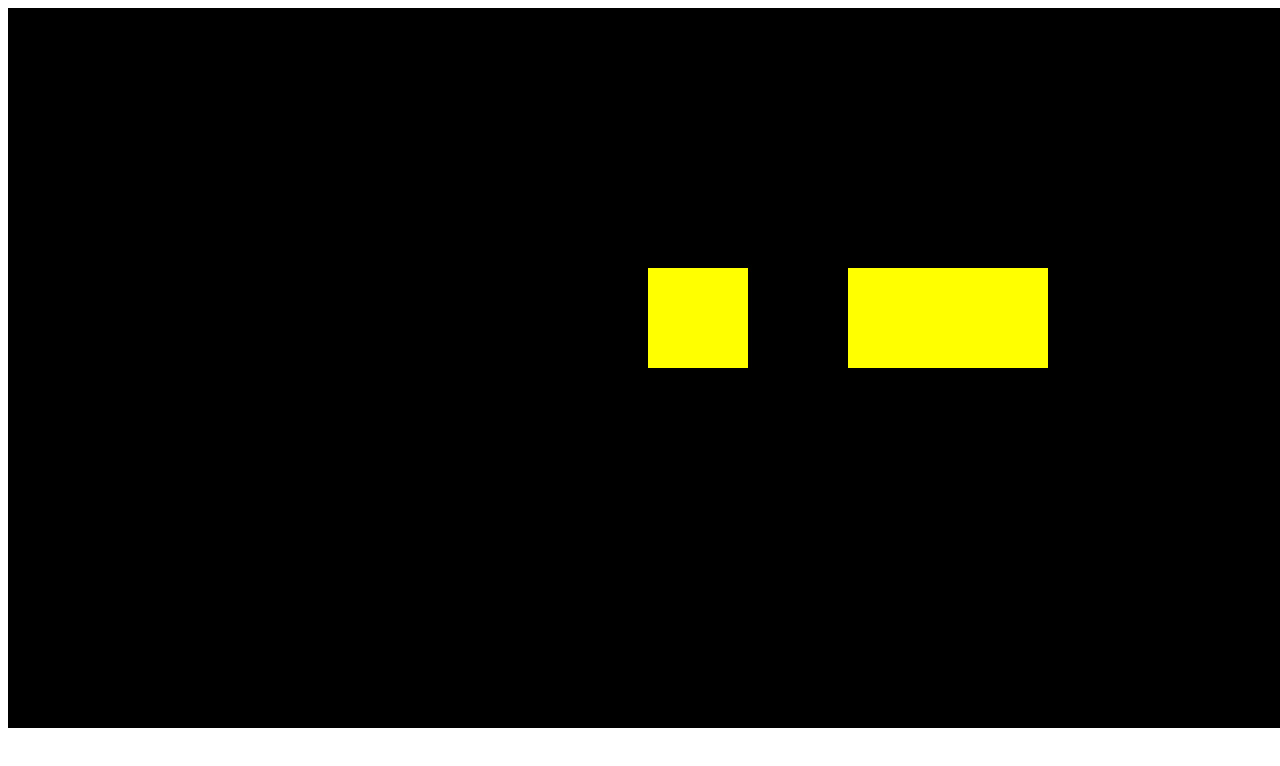
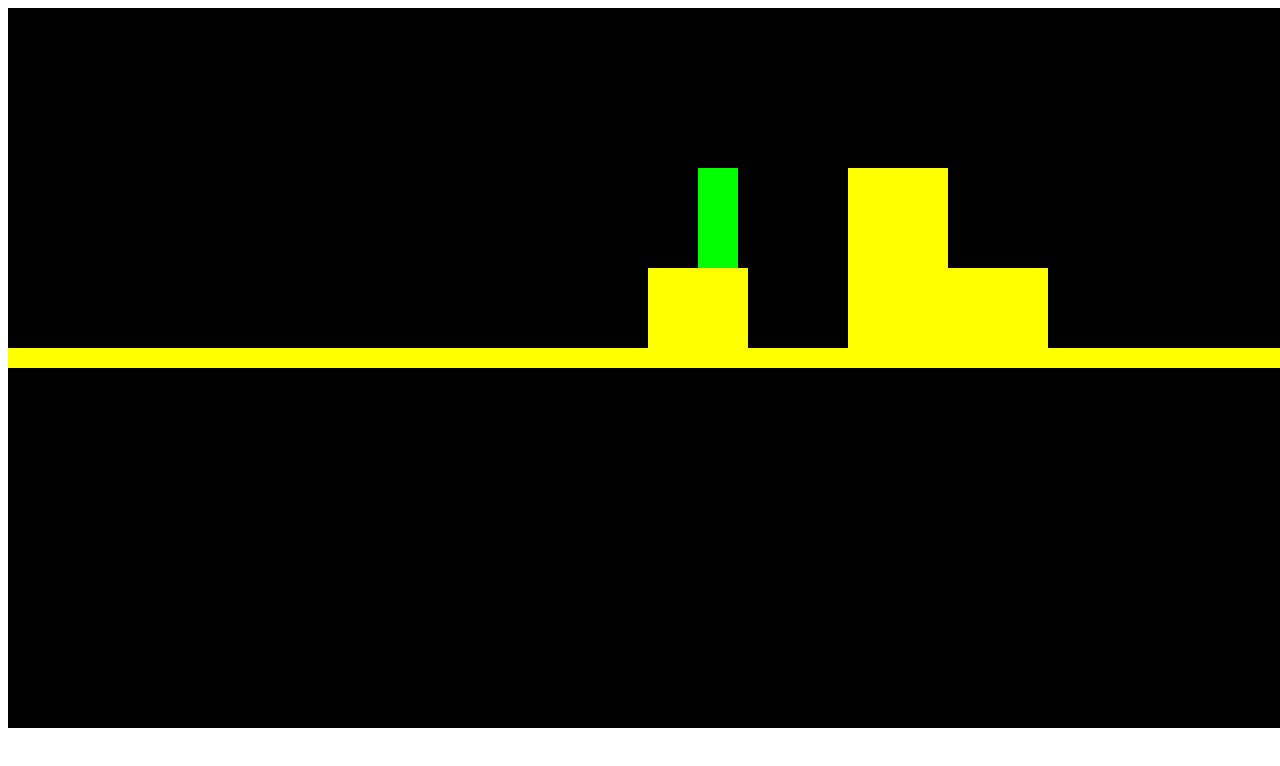
Before and after one commit to wsmind/platformer.js, a plain HTML site: page index.html in a window 1280 px wide. Drawn offline with Linux system fonts and the light colour scheme.

Commit message:
move, jump, collisions

```diff
--- a/index.html
+++ b/index.html
@@ -10,10 +10,34 @@
 		<script type="text/javascript">
 			var world = new platformer.World()
 
-			var platform = world.createPlatform()
-			var platform2 = world.createPlatform({size: [2, 1], position: [2, 0]})
+			world.createPlatform()
+			world.createPlatform({size: [2, 1], position: [2, 0]})
+			world.createPlatform({size: [1, 1], position: [2, 1]})
+			world.createPlatform({size: [100, 0.2], position: [-50, 0]})
 
 			var player = world.createPlayer({size: [0.4, 1], position: [0.5, 2]})
+
+			var leftPressed = false
+			var rightPressed = false
+
+			window.onkeydown = function(event)
+			{
+				if (event.key == "Left")
+					leftPressed = true
+				else if (event.key == "Right")
+					rightPressed = true
+
+				if ((event.key == " ") && player.grounded)
+					player.jump()
+			}
+
+			window.onkeyup = function(event)
+			{
+				if (event.key == "Left")
+					leftPressed = false
+				else if (event.key == "Right")
+					rightPressed = false
+			}
 
 			var canvas = document.getElementById("platformerDebug")
 			world.enableDebug(canvas)
@@ -28,6 +52,11 @@
 					dt = timestamp - this.currentTime
 				currentTime = timestamp
 
+				var move = 0
+				if (leftPressed) move -= 1
+				if (rightPressed) move += 1
+				player.moveHorizontally(move)
+
 				world.update(dt)
 
 				requestAnimationFrame(render)
--- a/platformer.js
+++ b/platformer.js
@@ -26,12 +26,16 @@ platformer.World.prototype.createPlatform = function(options)
 {
 	var platform = new platformer.Platform(options || {})
 	this.platforms.push(platform)
+
+	return platform
 }
 
 platformer.World.prototype.createPlayer = function(options)
 {
 	var player = new platformer.Player(options || {})
 	this.players.push(player)
+
+	return player
 }
 
 // dt is in seconds
@@ -47,6 +51,33 @@ platformer.World.prototype.update = function(dt)
 
 		// position update from velocity integration
 		vec2.scaleAndAdd(player.position, player.position, player.velocity, dt)
+
+		// collision with platforms
+		player.grounded = false
+		for (var i = 0; i < this.platforms.length; i++)
+		{
+			var platform = this.platforms[i]
+
+			var collisionInfo = platform.collide(player)
+			if (collisionInfo)
+			{
+				var velocityDotNormal = vec2.dot(player.velocity, collisionInfo.normal)
+
+				// exclude this contact if it is separating
+				if (velocityDotNormal > 0)
+					return
+
+				// fix interpenetration
+				vec2.scaleAndAdd(player.position, player.position, collisionInfo.normal, collisionInfo.depth)
+
+				// keep only tangent velocity
+				vec2.scaleAndAdd(player.velocity, player.velocity, collisionInfo.normal, -velocityDotNormal)
+
+				// check if we collided with the ground
+				if (collisionInfo.normal[1] > Math.abs(collisionInfo.normal[0]))
+					player.grounded = true
+			}
+		}
 	}
 
 	if (this.debugCanvas)
@@ -102,6 +133,36 @@ platformer.Platform = function(options)
 	this.size = vec2.clone(size)
 }
 
+platformer.Platform.prototype.collide = function(player)
+{
+	var collisionInfo = {
+		normal: null,
+		depth: null
+	}
+
+	function testOverlap(overlap, normal)
+	{
+		if (overlap < 0)
+			return false
+
+		if ((collisionInfo.depth === null) || (overlap < collisionInfo.depth))
+		{
+			// new minimal overlap found
+			collisionInfo.depth = overlap
+			collisionInfo.normal = normal
+		}
+
+		return true
+	}
+
+	if (!testOverlap(this.position[0] + this.size[0] - player.position[0], vec2.fromValues(1, 0))) return null
+	if (!testOverlap(player.position[0] + player.size[0] - this.position[0], vec2.fromValues(-1, 0))) return null
+	if (!testOverlap(this.position[1] + this.size[1] - player.position[1], vec2.fromValues(0, 1))) return null
+	if (!testOverlap(player.position[1] + player.size[1] - this.position[1], vec2.fromValues(0, -1))) return null
+
+	return collisionInfo
+}
+
 platformer.Player = function(options)
 {
 	var position = options.position || [0, 0]
@@ -111,4 +172,18 @@ platformer.Player = function(options)
 	this.position = vec2.clone(position)
 	this.velocity = vec2.clone(velocity)
 	this.size = vec2.clone(size)
+	this.moveSpeed = options.moveSpeed || 2
+	this.jumpSpeed = options.jumpSpeed || 5
+
+	this.grounded = false
 }
+
+platformer.Player.prototype.moveHorizontally = function(factor)
+{
+	this.velocity[0] = this.moveSpeed * factor
+}
+
+platformer.Player.prototype.jump = function()
+{
+	this.velocity[1] = this.jumpSpeed
+}
```
